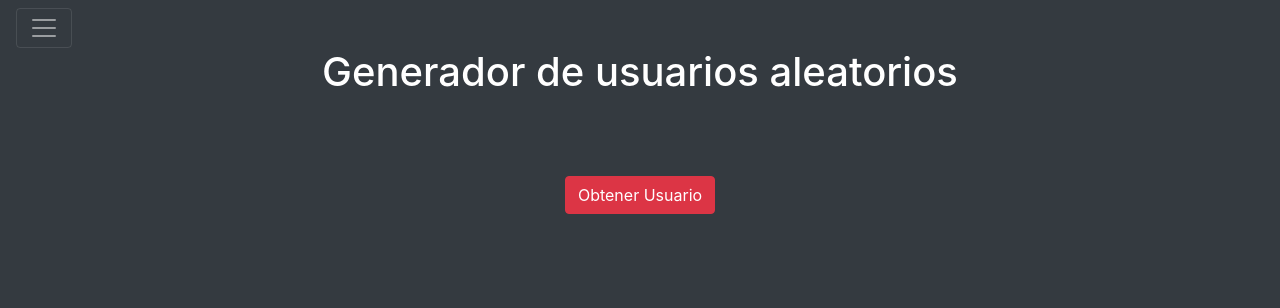
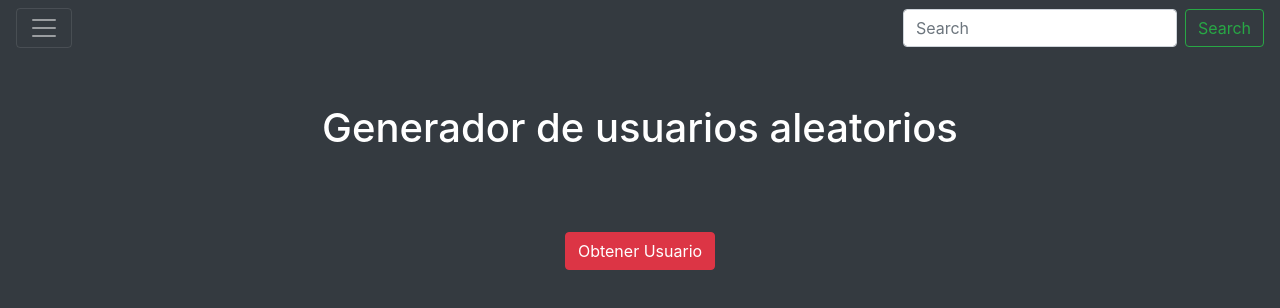
Before and after one commit to USCANGA98/Curso-JS, a plain HTML site: page index04.html in a window 1280 px wide. Drawn offline with nearby package versions, Linux system fonts and the light colour scheme.

Commit message:
NavBar actualizad

```diff
--- a/index04.html
+++ b/index04.html
@@ -14,20 +14,17 @@
 </head>
 
 <body class="bg-dark">
-    <div class="fixed-top">
-        <div class="collapse" id="navbarToggleExternalContent">
-            <div class="bg-dark p-4">
-                <h5 class="text-white h4">Collapsed content</h5>
-                <span class="text-muted">Toggleable via the navbar brand.</span>
-            </div>
-        </div>
-        <nav class="navbar navbar-dark bg-dark">
-            <button class="navbar-toggler" type="button" data-toggle="collapse"
+    <nav class="navbar navbar-dark bg-dark">
+        <button class="navbar-toggler" type="button" data-toggle="collapse"
                 data-target="#navbarToggleExternalContent" aria-controls="navbarToggleExternalContent"
                 aria-expanded="false" aria-label="Toggle navigation">
                 <span class="navbar-toggler-icon"></span>
             </button>
-        </nav>
+        <form class="form-inline">
+          <input class="form-control mr-sm-2" type="search" placeholder="Search" aria-label="Search">
+          <button class="btn btn-outline-success my-2 my-sm-0" type="submit">Search</button>
+        </form>
+      </nav>
     </div>
 
     <div class="container my-5 text-center ">
```
